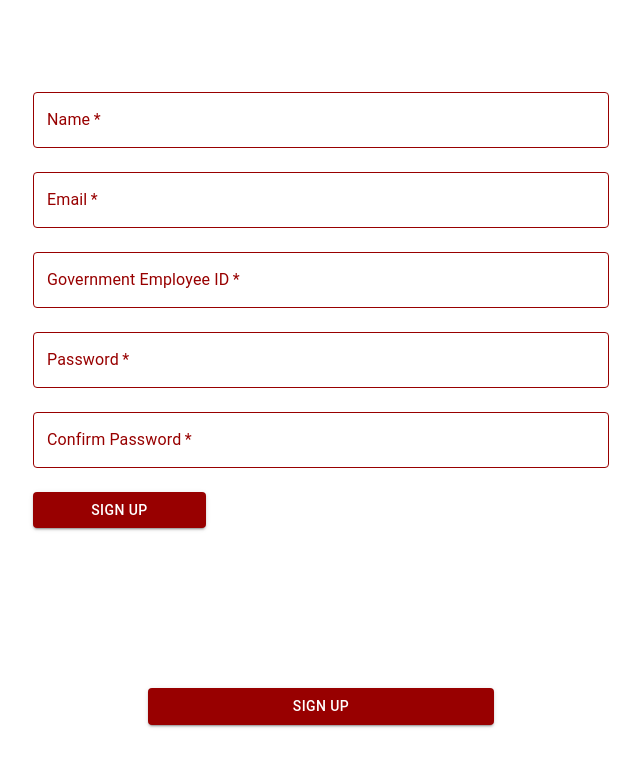
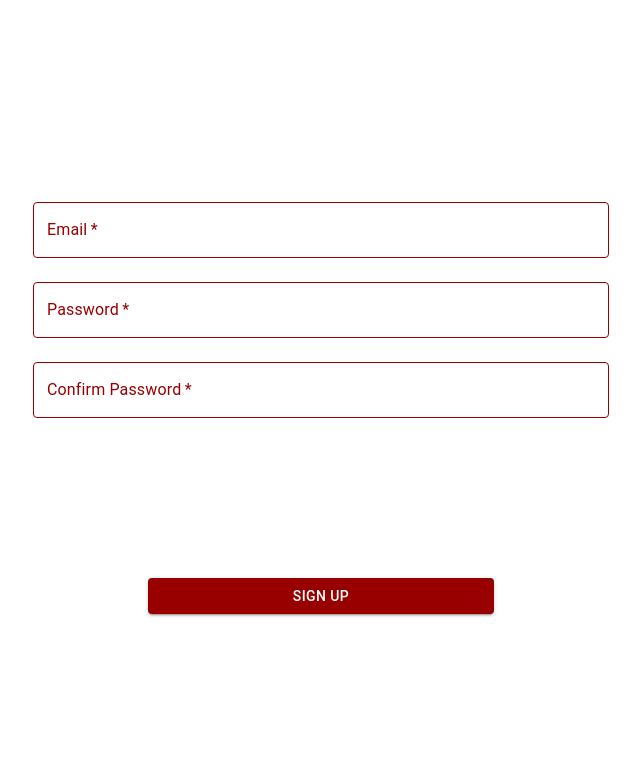
Before and after one commit to SIRIUS-HopperHacks/sirius-admin, a React app: page /signup in a window 1280 px wide. Shown: the top 766 px of the page, without its empty margins (319-959 px from the left). Built offline with nearby package versions, Linux system fonts and the light colour scheme.

Commit message:
FIX: removed button duplicates

```diff
--- a/src/components/pages/AdminSignUp.tsx
+++ b/src/components/pages/AdminSignUp.tsx
@@ -45,42 +45,10 @@ const AdminSignUpPage: React.FC = () => {
         <TextField
           required
           id="outlined-required"
-          label="Name"
-          placeholder="Your name"
-          sx={{
-            "& label": { color: "#980000" },
-            "& label.Mui-focused": { color: "#980000" },
-            "& .MuiOutlinedInput-root": {
-              "& fieldset": { borderColor: "#980000" },
-              "&:hover fieldset": { borderColor: "#7a0000" },
-              "&.Mui-focused fieldset": { borderColor: "#980000" },
-            },
-            "& input": { color: "#980000" },
-          }}
-        />
-        <TextField
-          required
-          id="outlined-required"
           label="Email"
           name="email"
           type="email"
           placeholder="example@example.com"
-          sx={{
-            "& label": { color: "#980000" },
-            "& label.Mui-focused": { color: "#980000" },
-            "& .MuiOutlinedInput-root": {
-              "& fieldset": { borderColor: "#980000" },
-              "&:hover fieldset": { borderColor: "#7a0000" },
-              "&.Mui-focused fieldset": { borderColor: "#980000" },
-            },
-            "& input": { color: "#980000" },
-          }}
-        />
-        <TextField
-          required
-          id="outlined-required"
-          label="Government Employee ID"
-          placeholder=""
           sx={{
             "& label": { color: "#980000" },
             "& label.Mui-focused": { color: "#980000" },
@@ -128,16 +96,6 @@ const AdminSignUpPage: React.FC = () => {
             "& input": { color: "#980000" },
           }}
         />
-        <PrimaryButton
-          type="submit"
-          sx={{
-            backgroundColor: "#980000",
-            "&:hover": { backgroundColor: "#7a0000" },
-            width: "30%",
-          }}
-        >
-          Sign Up
-        </PrimaryButton>
       </Box>
       <PrimaryButton
         type="submit"
```
